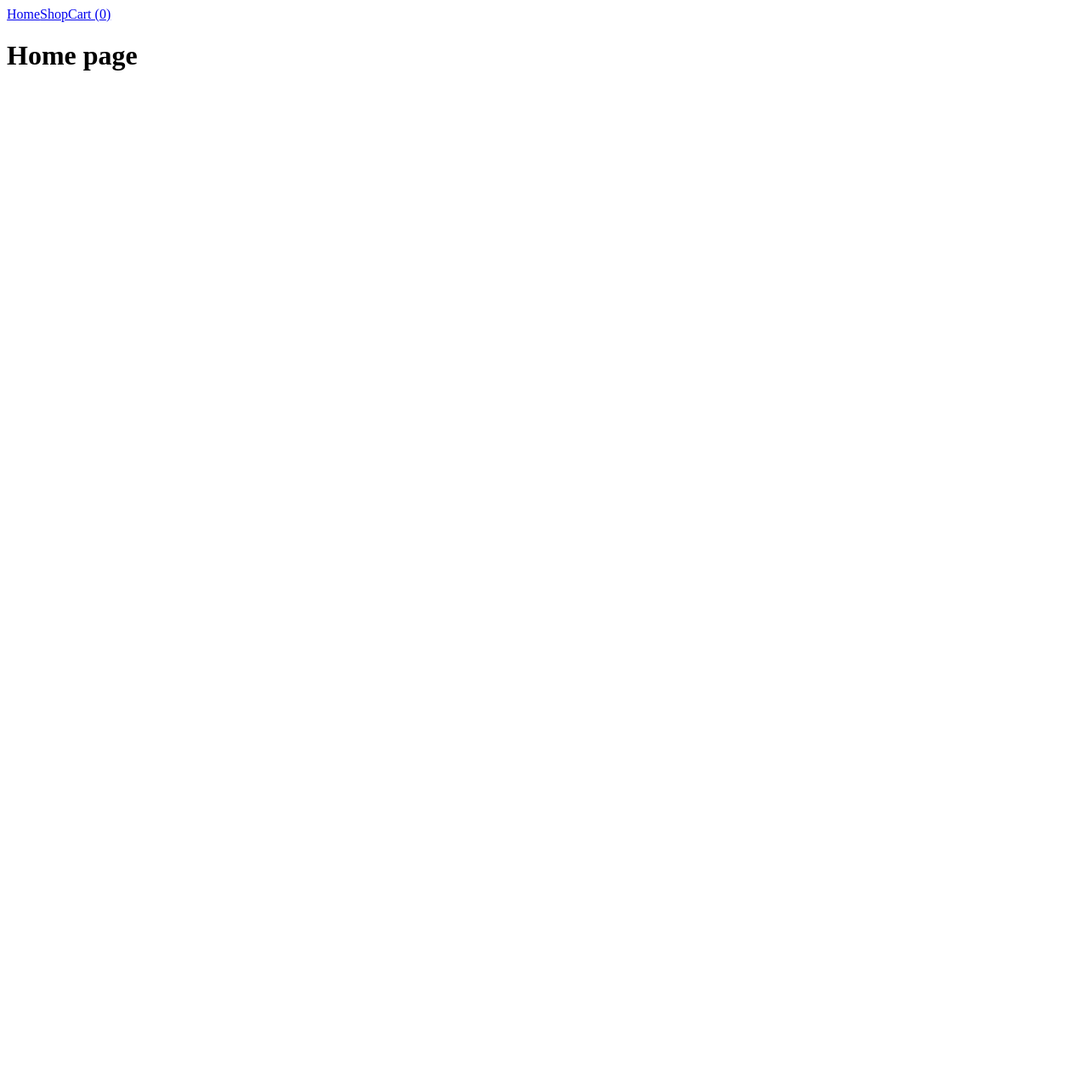
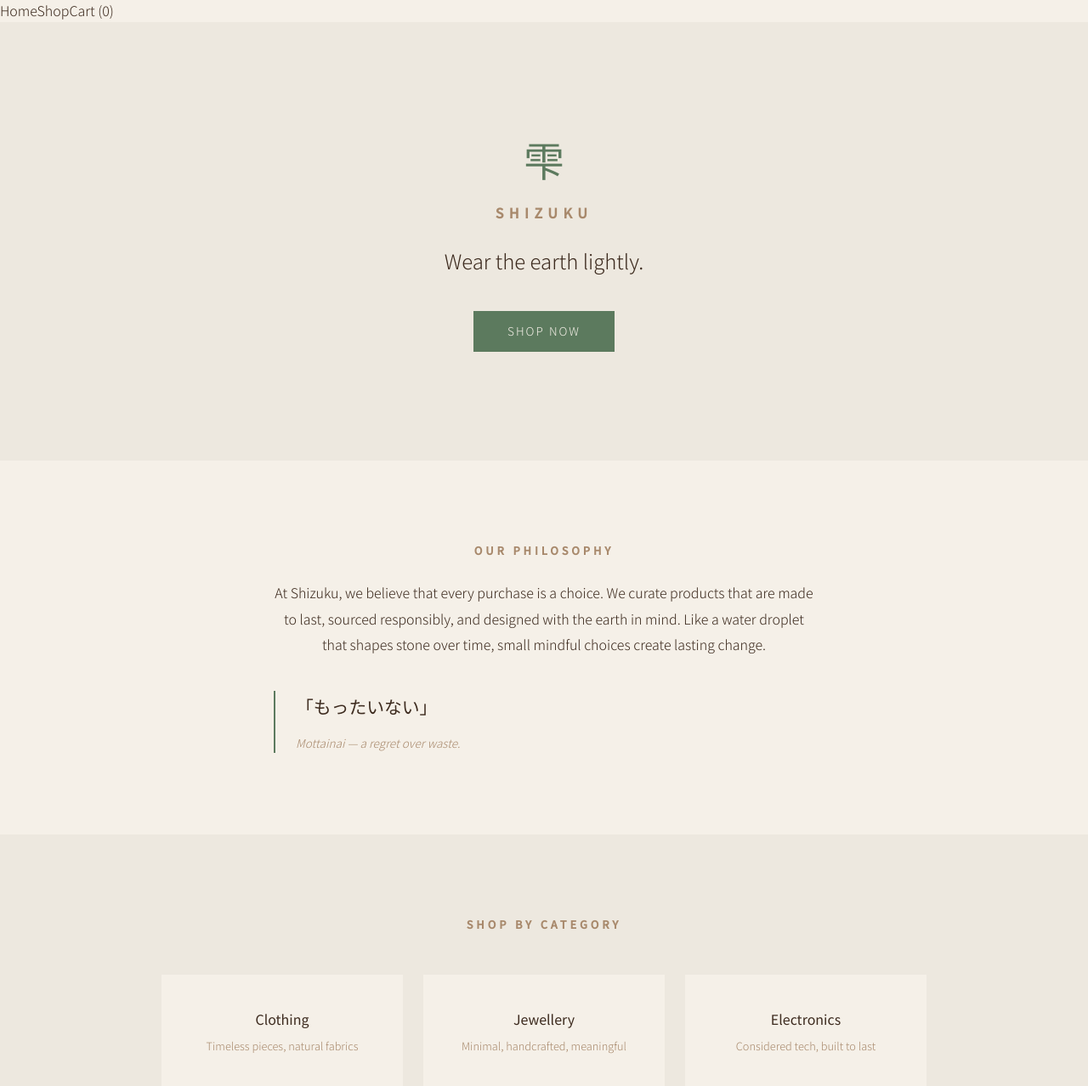
Before and after one commit to katsuutan/shopping-cart, a React (Vite) app: page / in a window 1280 px wide. Shown: the top 1278 px of the page at 85% size. Before the commit the page ends 800 px from the top, so only its background shows below. Built offline with nearby package versions, Linux system fonts and the light colour scheme.

Commit message:
Add Home page with branding and styling

```diff
--- a/index.html
+++ b/index.html
@@ -3,6 +3,9 @@
   <head>
     <meta charset="UTF-8" />
     <link rel="icon" type="image/svg+xml" href="/favicon.svg" />
+    <link rel="preconnect" href="https://fonts.googleapis.com">
+    <link rel="preconnect" href="https://fonts.gstatic.com" crossorigin>
+    <link href="https://fonts.googleapis.com/css2?family=Noto+Sans+JP:wght@300;400;500&family=Noto+Serif+JP:wght@300;400&display=swap" rel="stylesheet">
     <meta name="viewport" content="width=device-width, initial-scale=1.0" />
     <title>shopping-cart</title>
   </head>
--- a/src/index.css
+++ b/src/index.css
@@ -1,111 +1,30 @@
-:root {
-  --text: #6b6375;
-  --text-h: #08060d;
-  --bg: #fff;
-  --border: #e5e4e7;
-  --code-bg: #f4f3ec;
-  --accent: #aa3bff;
-  --accent-bg: rgba(170, 59, 255, 0.1);
-  --accent-border: rgba(170, 59, 255, 0.5);
-  --social-bg: rgba(244, 243, 236, 0.5);
-  --shadow:
-    rgba(0, 0, 0, 0.1) 0 10px 15px -3px, rgba(0, 0, 0, 0.05) 0 4px 6px -2px;
-
-  --sans: system-ui, 'Segoe UI', Roboto, sans-serif;
-  --heading: system-ui, 'Segoe UI', Roboto, sans-serif;
-  --mono: ui-monospace, Consolas, monospace;
-
-  font: 18px/145% var(--sans);
-  letter-spacing: 0.18px;
-  color-scheme: light dark;
-  color: var(--text);
-  background: var(--bg);
-  font-synthesis: none;
-  text-rendering: optimizeLegibility;
-  -webkit-font-smoothing: antialiased;
-  -moz-osx-font-smoothing: grayscale;
-
-  @media (max-width: 1024px) {
-    font-size: 16px;
-  }
+* {
+  margin: 0;
+  padding: 0;
+  box-sizing: border-box;
 }
 
-@media (prefers-color-scheme: dark) {
-  :root {
-    --text: #9ca3af;
-    --text-h: #f3f4f6;
-    --bg: #16171d;
-    --border: #2e303a;
-    --code-bg: #1f2028;
-    --accent: #c084fc;
-    --accent-bg: rgba(192, 132, 252, 0.15);
-    --accent-border: rgba(192, 132, 252, 0.5);
-    --social-bg: rgba(47, 48, 58, 0.5);
-    --shadow:
-      rgba(0, 0, 0, 0.4) 0 10px 15px -3px, rgba(0, 0, 0, 0.25) 0 4px 6px -2px;
-  }
-
-  #social .button-icon {
-    filter: invert(1) brightness(2);
-  }
+:root {
+  --color-bg: #f5f0e8;
+  --color-text: #3d2b1f;
+  --color-accent: #5c7a5e;
+  --color-wood: #a8896c;
+  --color-light: #ede8df;
 }
 
 body {
-  margin: 0;
+  background-color: var(--color-bg);
+  color: var(--color-text);
+  font-family: 'Noto Sans JP', sans-serif;
+  font-weight: 300;
+  line-height: 1.6;
 }
 
-#root {
-  width: 1126px;
-  max-width: 100%;
-  margin: 0 auto;
-  text-align: center;
-  border-inline: 1px solid var(--border);
-  min-height: 100svh;
-  display: flex;
-  flex-direction: column;
-  box-sizing: border-box;
+a {
+  text-decoration: none;
+  color: inherit;
 }
 
-h1,
-h2 {
-  font-family: var(--heading);
-  font-weight: 500;
-  color: var(--text-h);
+button {
+  cursor: pointer;
 }
-
-h1 {
-  font-size: 56px;
-  letter-spacing: -1.68px;
-  margin: 32px 0;
-  @media (max-width: 1024px) {
-    font-size: 36px;
-    margin: 20px 0;
-  }
-}
-h2 {
-  font-size: 24px;
-  line-height: 118%;
-  letter-spacing: -0.24px;
-  margin: 0 0 8px;
-  @media (max-width: 1024px) {
-    font-size: 20px;
-  }
-}
-p {
-  margin: 0;
-}
-
-code,
-.counter {
-  font-family: var(--mono);
-  display: inline-flex;
-  border-radius: 4px;
-  color: var(--text-h);
-}
-
-code {
-  font-size: 15px;
-  line-height: 135%;
-  padding: 4px 8px;
-  background: var(--code-bg);
-}
--- a/src/main.jsx
+++ b/src/main.jsx
@@ -2,6 +2,7 @@ import { StrictMode } from 'react';
 import { createRoot } from 'react-dom/client';
 import { createBrowserRouter, RouterProvider } from 'react-router';
 import routes from './routes';
+import './index.css'
 
 const router = createBrowserRouter(routes);
 
--- a/src/pages/Home/Home.jsx
+++ b/src/pages/Home/Home.jsx
@@ -1,3 +1,56 @@
-const Home = () => <h1>Home page</h1>;
+import { Link } from 'react-router';
+import styles from './Home.module.css';
+
+const Home = () => {
+  return (
+    <main className={styles.home}>
+      {/* Hero Section */}
+      <section className={styles.hero}>
+        <div className={styles.heroContent}>
+          <p className={styles.storeJapanese}>雫</p>
+          <h1 className={styles.storeName}>Shizuku</h1>
+          <p className={styles.tagline}>Wear the earth lightly.</p>
+          <Link to="/shop" className={styles.shopButton}>
+            Shop Now
+          </Link>
+        </div>
+      </section>
+
+      {/* Philosophy Section */}
+      <section className={styles.philosophy}>
+        <h2>Our Philosophy</h2>
+        <p>
+          At Shizuku, we believe that every purchase is a choice. We curate
+          products that are made to last, sourced responsibly, and designed
+          with the earth in mind. Like a water droplet that shapes stone over
+          time, small mindful choices create lasting change.
+        </p>
+        <blockquote className={styles.quote}>
+          <p>「もったいない」</p>
+          <span>Mottainai — a regret over waste.</span>
+        </blockquote>
+      </section>
+
+      {/* Categories Section */}
+      <section className={styles.categories}>
+        <h2>Shop by Category</h2>
+        <div className={styles.categoryGrid}>
+          <Link to="/shop" className={styles.categoryCard}>
+            <h3>Clothing</h3>
+            <p>Timeless pieces, natural fabrics</p>
+          </Link>
+          <Link to="/shop" className={styles.categoryCard}>
+            <h3>Jewellery</h3>
+            <p>Minimal, handcrafted, meaningful</p>
+          </Link>
+          <Link to="/shop" className={styles.categoryCard}>
+            <h3>Electronics</h3>
+            <p>Considered tech, built to last</p>
+          </Link>
+        </div>
+      </section>
+    </main>
+  );
+};
 
 export default Home;
--- a/src/pages/Home/Home.module.css
+++ b/src/pages/Home/Home.module.css
@@ -0,0 +1,139 @@
+.home {
+  min-height: 100vh;
+}
+
+/* Hero */
+.hero {
+  display: flex;
+  align-items: center;
+  justify-content: center;
+  text-align: center;
+  padding: 8rem 2rem;
+  background-color: var(--color-light);
+}
+
+.heroContent {
+  max-width: 600px;
+}
+
+.storeJapanese {
+  font-family: 'Noto Serif JP', serif;
+  font-size: 3rem;
+  color: var(--color-accent);
+  margin-bottom: 0.5rem;
+}
+
+.storeName {
+  font-size: 1rem;
+  letter-spacing: 0.4em;
+  text-transform: uppercase;
+  color: var(--color-wood);
+  margin-bottom: 1.5rem;
+}
+
+.tagline {
+  font-size: 1.5rem;
+  font-weight: 300;
+  margin-bottom: 2.5rem;
+  color: var(--color-text);
+}
+
+.shopButton {
+  display: inline-block;
+  padding: 0.8rem 2.5rem;
+  background-color: var(--color-accent);
+  color: #f5f0e8;
+  letter-spacing: 0.15em;
+  font-size: 0.85rem;
+  text-transform: uppercase;
+  transition: background-color 0.2s ease;
+}
+
+.shopButton:hover {
+  background-color: var(--color-text);
+}
+
+/* Philosophy */
+.philosophy {
+  max-width: 700px;
+  margin: 0 auto;
+  padding: 6rem 2rem;
+  text-align: center;
+}
+
+.philosophy h2 {
+  font-size: 0.8rem;
+  letter-spacing: 0.3em;
+  text-transform: uppercase;
+  color: var(--color-wood);
+  margin-bottom: 1.5rem;
+}
+
+.philosophy p {
+  font-size: 1rem;
+  line-height: 1.9;
+  margin-bottom: 2.5rem;
+}
+
+.quote {
+  border-left: 2px solid var(--color-accent);
+  padding-left: 1.5rem;
+  text-align: left;
+}
+
+.quote p {
+  font-family: 'Noto Serif JP', serif;
+  font-size: 1.3rem;
+  margin-bottom: 0.5rem;
+}
+
+.quote span {
+  font-size: 0.85rem;
+  color: var(--color-wood);
+  font-style: italic;
+}
+
+/* Categories */
+.categories {
+  background-color: var(--color-light);
+  padding: 6rem 2rem;
+  text-align: center;
+}
+
+.categories h2 {
+  font-size: 0.8rem;
+  letter-spacing: 0.3em;
+  text-transform: uppercase;
+  color: var(--color-wood);
+  margin-bottom: 3rem;
+}
+
+.categoryGrid {
+  display: grid;
+  grid-template-columns: repeat(3, 1fr);
+  gap: 1.5rem;
+  max-width: 900px;
+  margin: 0 auto;
+}
+
+.categoryCard {
+  padding: 2.5rem 1.5rem;
+  background-color: var(--color-bg);
+  transition: transform 0.2s ease;
+}
+
+.categoryCard:hover {
+  transform: translateY(-4px);
+}
+
+.categoryCard h3 {
+  font-size: 1rem;
+  font-weight: 400;
+  margin-bottom: 0.5rem;
+  color: var(--color-text);
+}
+
+.categoryCard p {
+  font-size: 0.8rem;
+  color: var(--color-wood);
+}
```
